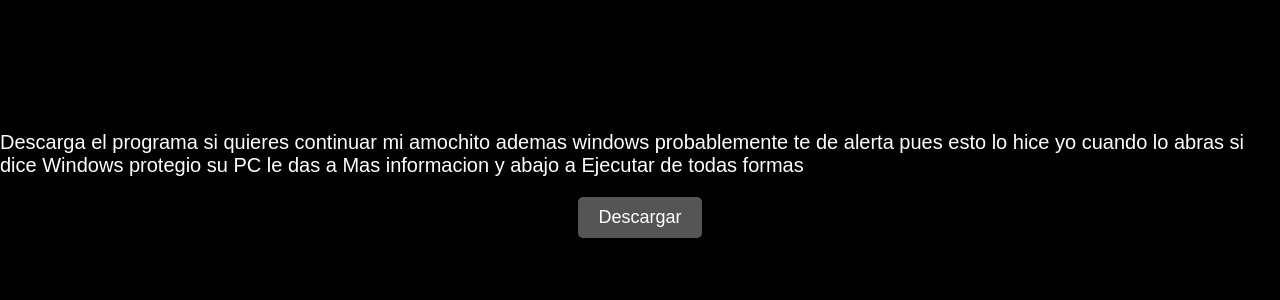
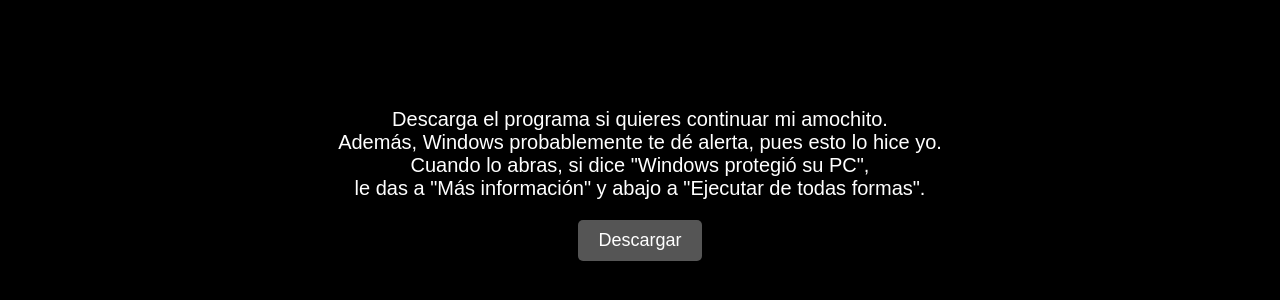
Before and after one commit to ash123423/Acertijos, a plain HTML site: page descarga.html in a window 1280 px wide. Shown: the part 216-516 px from the top of the page. Drawn offline with Linux system fonts and the light colour scheme.

Commit message:
descarga.html

```diff
--- a/descarga.html
+++ b/descarga.html
@@ -19,6 +19,8 @@
         #mensaje {
             margin-bottom: 20px; /* Espacio debajo del mensaje */
             font-size: 20px; /* Tamaño del texto */
+            text-align: center; /* Centrar texto */
+            max-width: 80%; /* Limitar el ancho del mensaje */
         }
         button {
             padding: 10px 20px; /* Espaciado del botón */
@@ -35,7 +37,12 @@
     </style>
 </head>
 <body>
-    <div id="mensaje">Descarga el programa si quieres continuar mi amochito ademas windows probablemente te de alerta pues esto lo hice yo cuando lo abras si dice Windows protegio su PC le das a Mas informacion y abajo a Ejecutar de todas formas</div>
+    <div id="mensaje">
+        Descarga el programa si quieres continuar mi amochito.<br>
+        Además, Windows probablemente te dé alerta, pues esto lo hice yo.<br>
+        Cuando lo abras, si dice "Windows protegió su PC",<br>
+        le das a "Más información" y abajo a "Ejecutar de todas formas".
+    </div>
     <button onclick="window.location.href='https://raw.githubusercontent.com/ash123423/Acertijos/main/teamomucho.exe'">Descargar</button>
 </body>
 </html>
```
